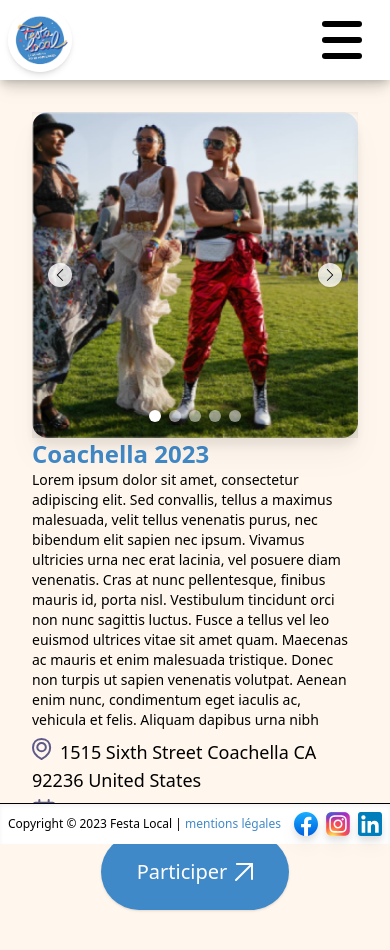
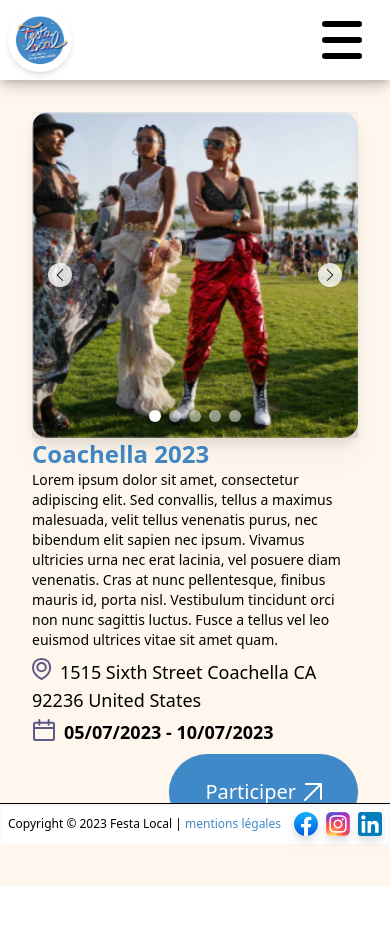
Before and after one commit to festalocal/Website, a React (Vite) app: page /fetes/1 in a window 390 px wide. Shown: the top 950 px of the page. After the commit the page ends 886 px from the top, so only its background shows below. Built offline with nearby package versions, Linux system fonts and the light colour scheme.

Commit message:
Fin page festival-details mobile

```diff
--- a/src/components/FestivalCard.tsx
+++ b/src/components/FestivalCard.tsx
@@ -44,8 +44,7 @@
               alt="Icone de calendrier"
             />
             <p className="text-lg font-bold">
-              {event.dateDebut}
-              {event.dateFin}
+              {event.dateDebut} - {event.dateFin}
             </p>
           </div>
         </Link>
--- a/src/pages/FestivalDetails.tsx
+++ b/src/pages/FestivalDetails.tsx
@@ -23,7 +23,7 @@
       "/src/assets/image5.png",
     ],
     description:
-      "Lorem ipsum dolor sit amet, consectetur adipiscing elit. Sed convallis, tellus a maximus malesuada, velit tellus venenatis purus, nec bibendum elit sapien nec ipsum. Vivamus ultricies urna nec erat lacinia, vel posuere diam venenatis. Cras at nunc pellentesque, finibus mauris id, porta nisl. Vestibulum tincidunt orci non nunc sagittis luctus. Fusce a tellus vel leo euismod ultrices vitae sit amet quam. Maecenas ac mauris et enim malesuada tristique. Donec non turpis ut sapien venenatis volutpat. Aenean enim nunc, condimentum eget iaculis ac, vehicula et felis. Aliquam dapibus urna nibh",
+      "Lorem ipsum dolor sit amet, consectetur adipiscing elit. Sed convallis, tellus a maximus malesuada, velit tellus venenatis purus, nec bibendum elit sapien nec ipsum. Vivamus ultricies urna nec erat lacinia, vel posuere diam venenatis. Cras at nunc pellentesque, finibus mauris id, porta nisl. Vestibulum tincidunt orci non nunc sagittis luctus. Fusce a tellus vel leo euismod ultrices vitae sit amet quam.",
   };
   return (
     <>
@@ -32,7 +32,7 @@
           <Navbar />
         </Suspense>
       </div>
-      <div className="flex flex-col justify-center items-center gap-2 mx-auto pb-14 py-8 px-8 sm:px-12 md:px-16 lg:px-20 xl:px-24 bg-festa-beige">
+      <div className="flex flex-col items-end gap-2 mx-auto pb-14 py-8 px-8 sm:px-12 md:px-16 lg:px-20 xl:px-24 bg-festa-beige">
         <FestivalCard event={fetchedEvent} withDescription={true} />
         <EnrollButton />
       </div>
```
